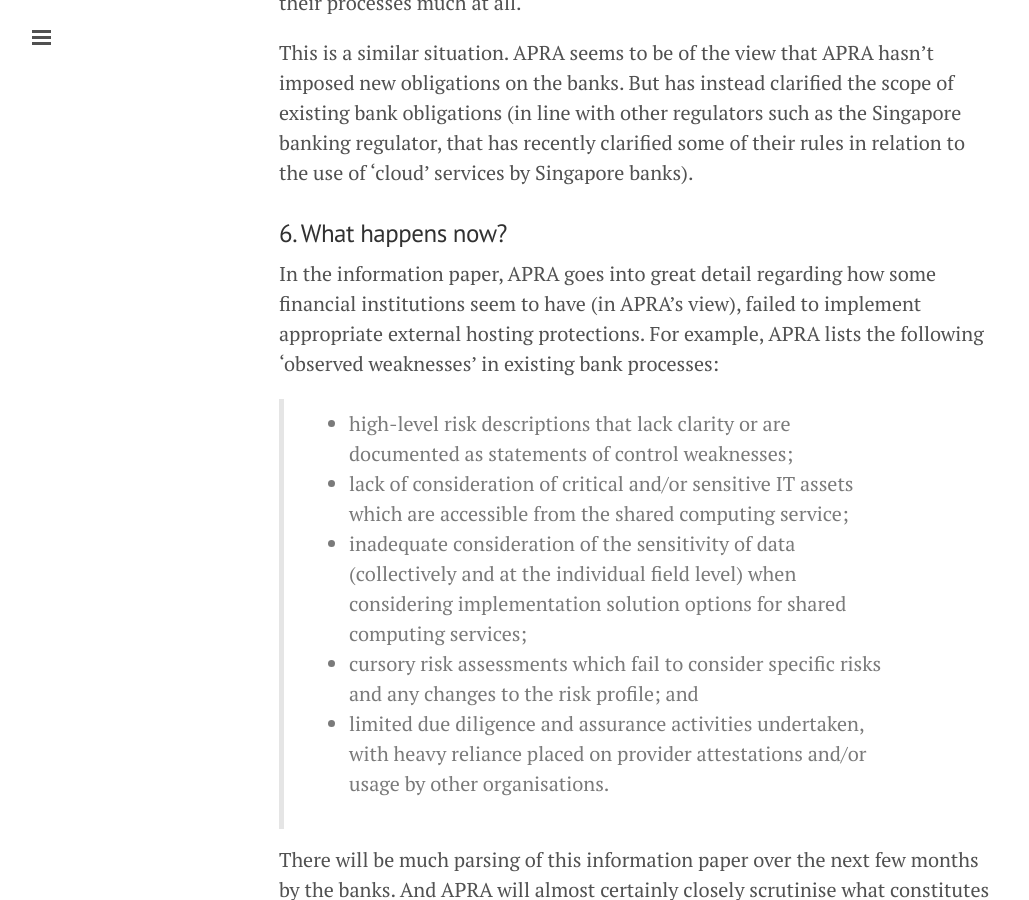
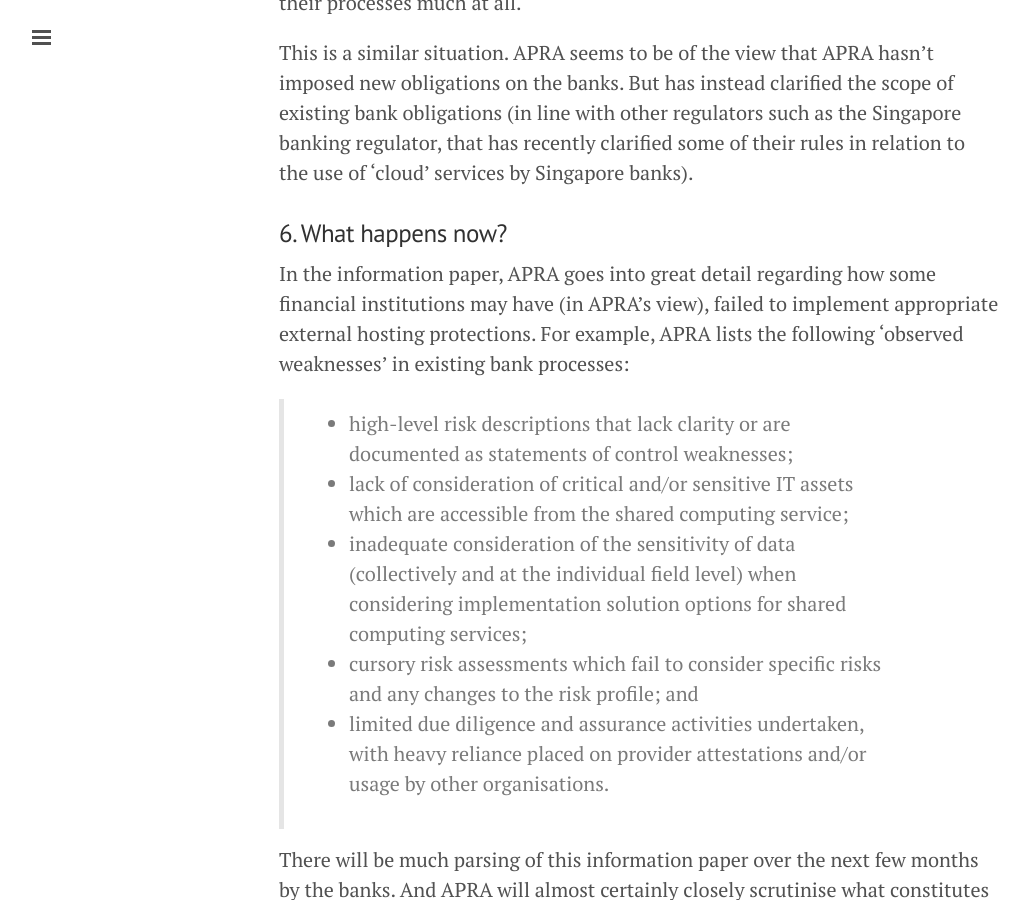
Before and after one commit to imclaren/blog, a Jekyll site: the page built from _posts/2015-07-14-apracloud.md, in a window 1280 px wide and 900 px high, scrolled down 3720 px. Shown: the whole window, without its empty margins (1-1030 px from the left). Built offline with Jekyll 4.4.1, drawn with Linux system fonts in a browser that asks for light colours; Markdown is read by kramdown in place of the engine named in the settings.

Commit message:
apra cloud article

```diff
--- a/_posts/2015-07-14-apracloud.md
+++ b/_posts/2015-07-14-apracloud.md
@@ -66,7 +66,7 @@
 
 ### 6. What happens now?
 
-In the information paper, APRA goes into great detail regarding how some financial institutions seem to have (in APRA's view), failed to implement appropriate external hosting protections.  For example, APRA lists the following 'observed weaknesses' in existing bank processes:
+In the information paper, APRA goes into great detail regarding how some financial institutions may have (in APRA's view), failed to implement appropriate external hosting protections.  For example, APRA lists the following 'observed weaknesses' in existing bank processes:
 > - high-level risk descriptions that lack clarity or are documented as statements of control weaknesses;
 - lack of consideration of critical and/or sensitive IT assets which are accessible from the shared computing service;
 - inadequate consideration of the sensitivity of data (collectively and at the individual field level) when considering implementation solution options for shared computing services;
```
